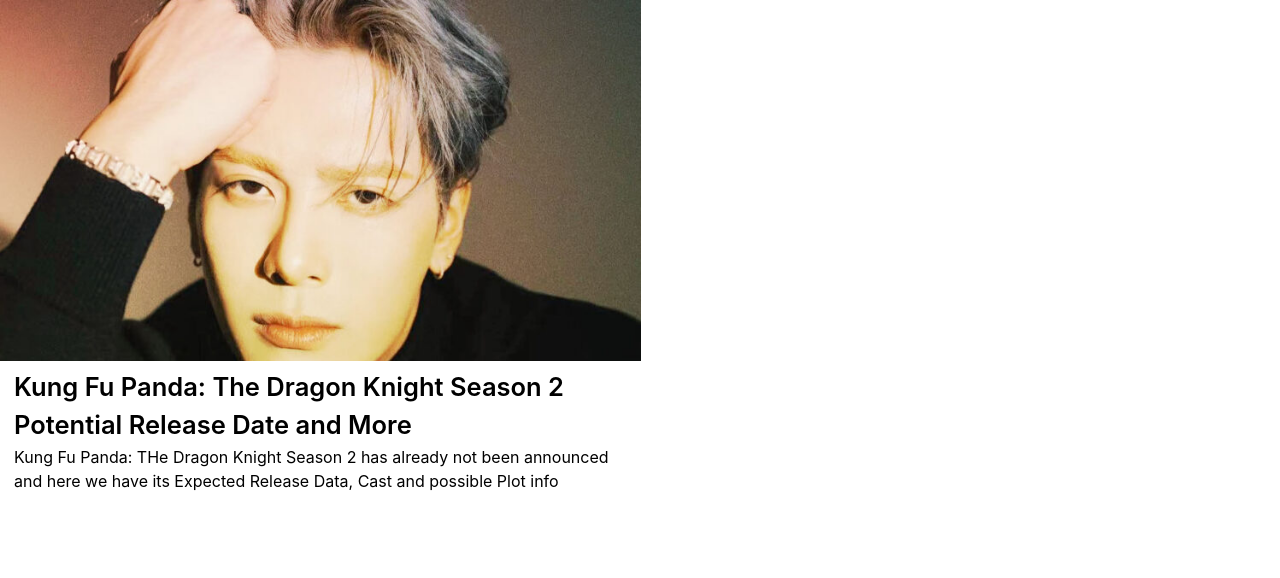
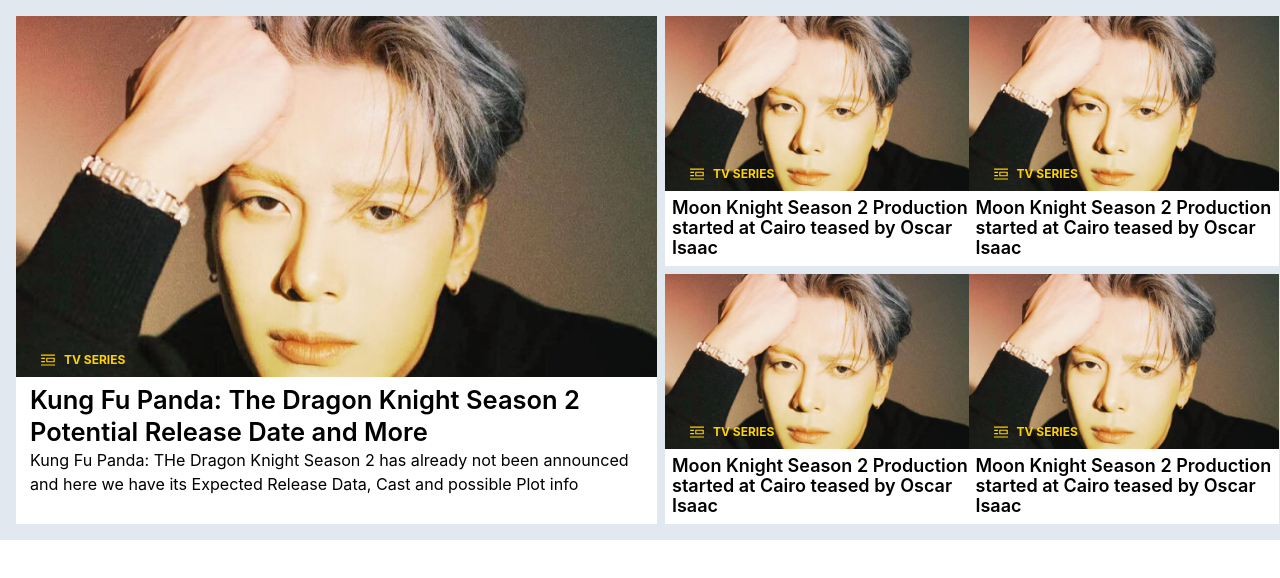
Before and after one commit to rudhamoy/complete-newsportal, a React (Create React App) app: page / in a window 1280 px wide. Shown: the top 578 px of the page. Built offline with nearby package versions, Linux system fonts and the light colour scheme.

Commit message:
nikhilesh

```diff
--- a/src/components/featured/FeaturedContainer.jsx
+++ b/src/components/featured/FeaturedContainer.jsx
@@ -1,18 +1,20 @@
 
 
 import React from 'react'
+
 import FeaturedPost from './FeaturedPost'
+import MasonaryItem from './MasonaryItems'
 
 function FeaturedContainer() {
     return (
         <>
-            <div className="w-full h-full bg-slate-500 flex flex-row gap-2 justify-center p-4">
+            <div className="w-full h-full bg-slate-200 flex flex-row gap-2 justify-center p-4">
                 <FeaturedPost />
-                <div className='h-[22.5rem] bg-blue-200 w-[641px]'>
-                    <div></div>
-                    <div></div>
-                    <div></div>
-                    <div></div>
+                <div className="grid grid-cols-2 gap-2">
+                    <MasonaryItem />
+                    <MasonaryItem />
+                    <MasonaryItem />
+                    <MasonaryItem />
                 </div>
             </div>
         </>
--- a/src/components/featured/FeaturedPost.jsx
+++ b/src/components/featured/FeaturedPost.jsx
@@ -1,17 +1,20 @@
-
-
 import React from 'react'
 import featured from '../../assets/images/featured.jpg';
+
+import { AiOutlinePicRight } from "react-icons/ai";
 function FeaturedPost() {
     return (
         <div className="h-[508px] bg-white w-[641px]">
-            <div className="h-[361px] w-[641px] overflow-hidden">
+            <div className="h-[361px] w-[641px] overflow-hidden relative ">
                 <img width={641} height={361} src={featured} alt="" />
-                <div className="capitalize text-[12px] color-[#ffd200]">TV SERIES</div>
+                <div className="absolute z-[10] bottom-2 left-6 flex flex-row justify-start gap-2 items-center">
+                    <AiOutlinePicRight className="text-[#ffd200] font-bold" />
+                    <div className="capitalize text-[12px] text-[#ffd200]  font-bold">TV SERIES</div>
+                </div>
             </div>
             <div className="pt-[7px] pb-[12px] px-[14px]">
-                <h3 className="text-[25.5px] font-semibold">Kung Fu Panda: The Dragon Knight Season 2 Potential Release Date and More</h3>
-                <p>Kung Fu Panda: THe Dragon Knight Season 2 has already not been announced and here we have its Expected Release Data, Cast and possible Plot info</p>
+                <h3 className="text-[25.5px] font-semibold leading-8">Kung Fu Panda: The Dragon Knight Season 2 Potential Release Date and More</h3>
+                <p className="text-[16.12px]">Kung Fu Panda: THe Dragon Knight Season 2 has already not been announced and here we have its Expected Release Data, Cast and possible Plot info</p>
             </div>
         </div>
     )
--- /dev/null
+++ b/src/components/featured/MasonaryItems.jsx
@@ -0,0 +1,22 @@
+import React from 'react'
+import featured from '../../assets/images/featured.jpg';
+import { AiOutlinePicRight } from "react-icons/ai";
+function MasonaryItem() {
+    return (
+        <div className="h-[250px] bg-white w-[310px]">
+            <div className="h-[175px] w-[310px] overflow-hidden relative ">
+                <img width={370} height={175} src={featured} alt="" />
+                <div className="absolute z-[10] bottom-2 left-6 flex flex-row justify-start gap-2 items-center">
+                    <AiOutlinePicRight className="text-[#ffd200] font-bold" />
+                    <div className="capitalize text-[12px] text-[#ffd200]  font-bold">TV SERIES</div>
+                </div>
+            </div>
+            <div className="p-[7px]">
+                <h3 className="text-[18px] leading-5 font-semibold">Moon Knight Season 2 Production started at Cairo teased by Oscar Isaac</h3>
+                {/* <p className="text-[16.12px]">Kung Fu Panda: THe Dragon Knight Season 2 has already not been announced and here we have its Expected Release Data, Cast and possible Plot info</p> */}
+            </div>
+        </div>
+    )
+}
+
+export default MasonaryItem
--- a/src/pages/Home.js
+++ b/src/pages/Home.js
@@ -1,11 +1,11 @@
 import React from 'react'
 import FeaturedContainer from '../components/featured/FeaturedContainer'
-import FeaturedPost from '../components/featured/FeaturedPost'
+
 
 const Home = () => {
   return (
     <>
-        <FeaturedPost />
+      < FeaturedContainer />
     </>
   )
 }
```
